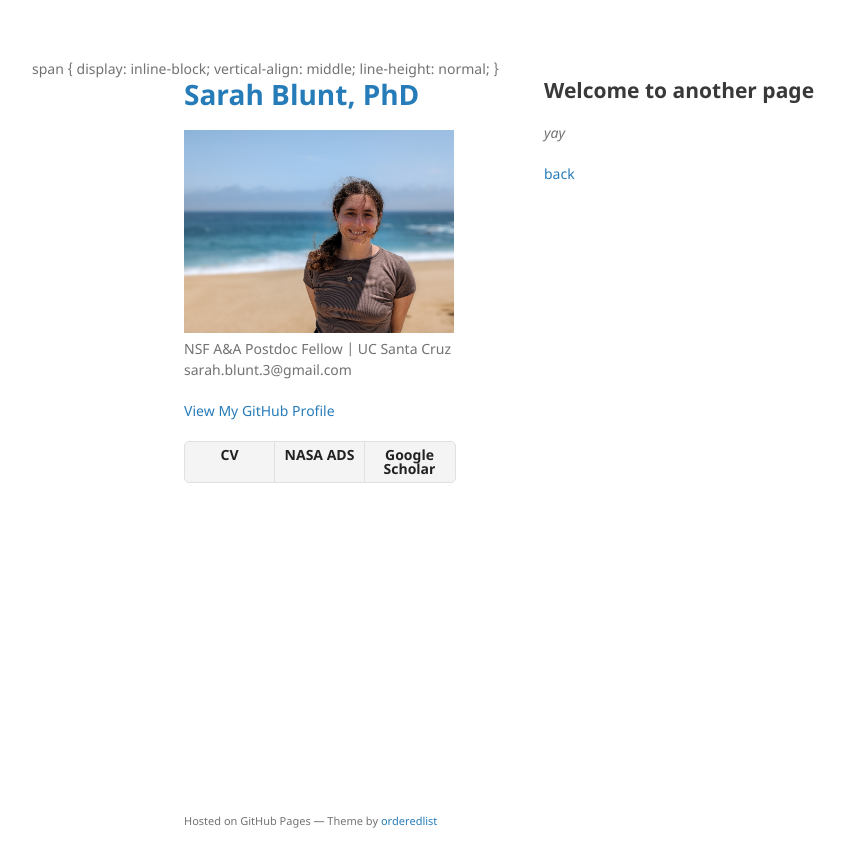
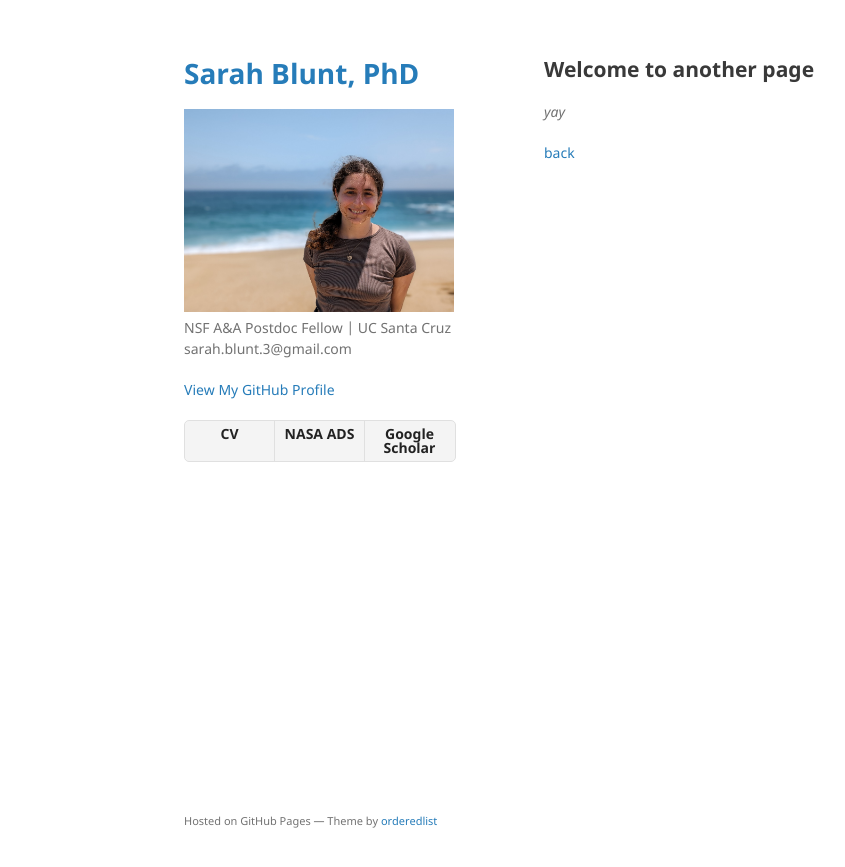
Before and after one commit to sblunt/sblunt.github.io, a Jekyll site: the page built from another-page.md, in a window 1280 px wide. Shown: the top 867 px of the page, without its empty margins (26-871 px from the left). Built offline with Jekyll 4.4.1, drawn with Linux system fonts in a browser that asks for light colours; our own code applies the rules of GitHub Pages for plain Markdown files.

Commit message:
formatting

```diff
--- a/_layouts/default.html
+++ b/_layouts/default.html
@@ -5,12 +5,6 @@
     <meta http-equiv="X-UA-Compatible" content="IE=edge">
     <meta name="viewport" content="width=device-width, initial-scale=1">
 
-
-span {
-  display: inline-block;
-  vertical-align: middle;
-  line-height: normal;
-}
 {% seo %}
     <link rel="stylesheet" href="{{ "/assets/css/style.css?v=" | append: site.github.build_revision | relative_url }}">
     <!--[if lt IE 9]>
@@ -38,11 +32,11 @@ span {
         {% endif %}
 
         {% if site.show_downloads %}
-        <ul class="downloads">
+        <center><ul class="downloads">
           <li><a href="https://drive.google.com/file/d/1WrFF5YQRbFlikrnynJ2ZqDWbakyHlowK/view?usp=sharing"><strong>CV</strong></a></li>
-          <li><span><a href="https://ui.adsabs.harvard.edu/search/filter_doctype_facet_hier_fq_doctype=AND&filter_doctype_facet_hier_fq_doctype=doctype_facet_hier%3A%220%2FArticle%22&fq=%7B!type%3Daqp%20v%3D%24fq_doctype%7D&fq_doctype=(doctype_facet_hier%3A%220%2FArticle%22)&p_=0&q=orcid%3A0000-0002-3199-2888&sort=date%20desc%2C%20bibcode%20desc"><strong>NASA ADS</strong></a></span></li>
-          <li><span><a href="https://scholar.google.com/citations?user=784FWFsAAAAJ&hl=en&oi=ao"><strong>Google Scholar</strong></a></span></li>
-        </ul>
+          <li><a href="https://ui.adsabs.harvard.edu/search/filter_doctype_facet_hier_fq_doctype=AND&filter_doctype_facet_hier_fq_doctype=doctype_facet_hier%3A%220%2FArticle%22&fq=%7B!type%3Daqp%20v%3D%24fq_doctype%7D&fq_doctype=(doctype_facet_hier%3A%220%2FArticle%22)&p_=0&q=orcid%3A0000-0002-3199-2888&sort=date%20desc%2C%20bibcode%20desc"><strong>NASA ADS</strong></a></li>
+          <li><a href="https://scholar.google.com/citations?user=784FWFsAAAAJ&hl=en&oi=ao"><strong>Google Scholar</strong></a></li>
+        </ul></center>
         {% endif %}
       </header>
       <section>
```
Also changed, not shown: index.md (+2 -6 lines).
